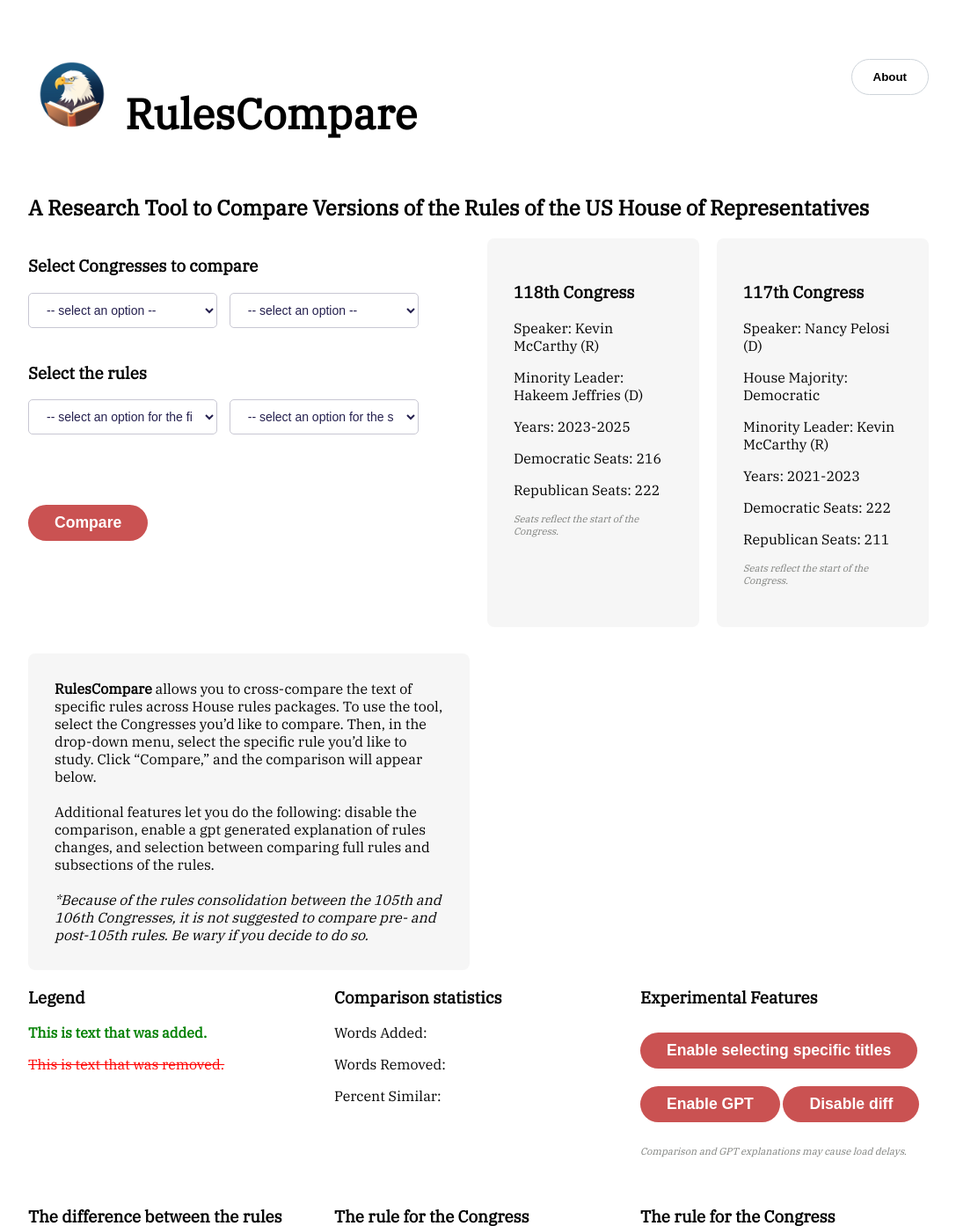
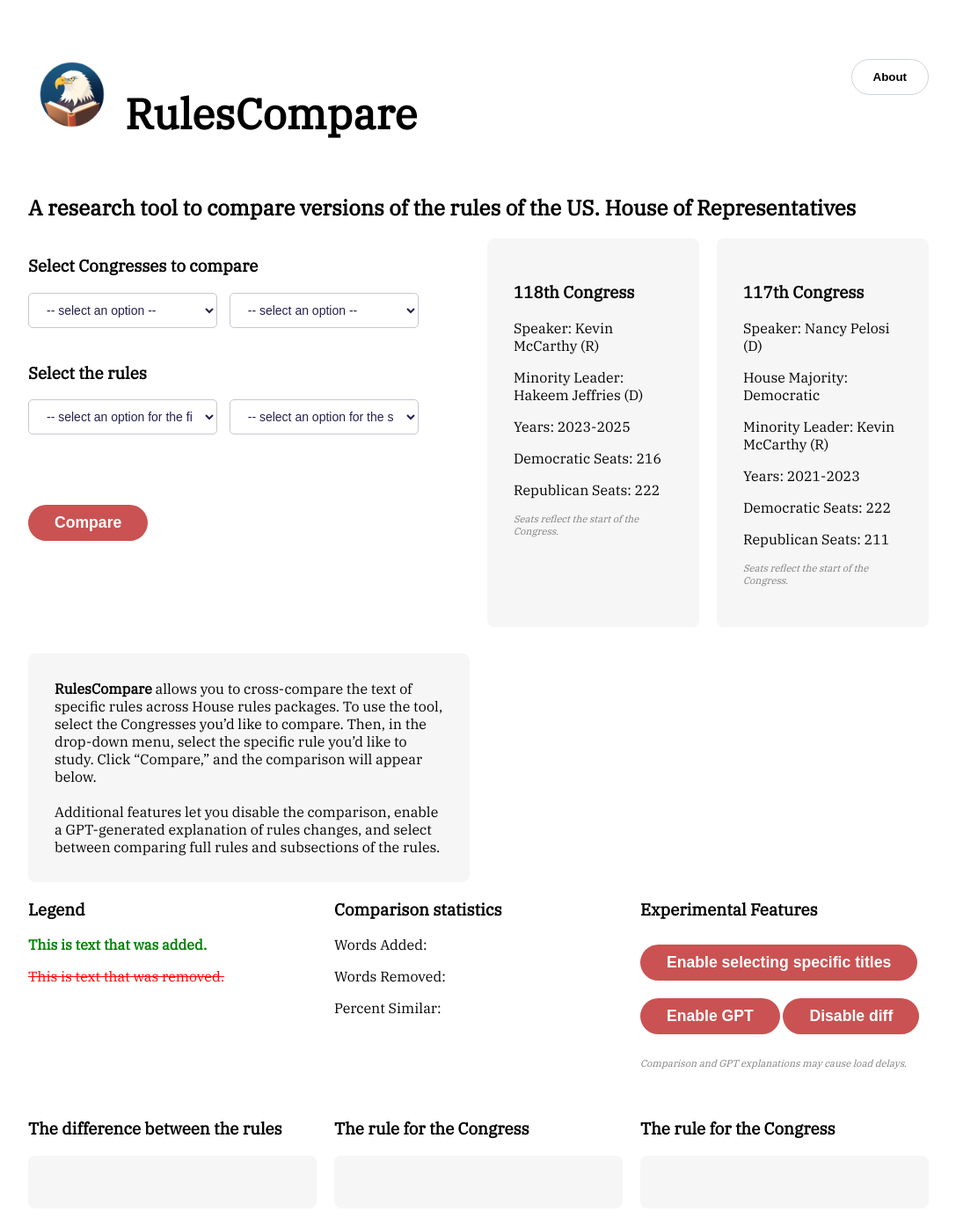
Before and after one commit to Leschonander/Rules-Diffing-Tool, a Flask app: page / in a window 1280 px wide. Shown: the top 1394 px of the page at 88% size, without its empty margins (96-1183 px from the left). After the commit the page ends 1294 px from the top, so only its background shows below. Run offline with Flask 2, Linux system fonts and the light colour scheme; parts of the project's set-up code (start-up, migrations or seed data) failed here and were passed over.

Commit message:
text changes

```diff
--- a/templates/index.html
+++ b/templates/index.html
@@ -18,7 +18,7 @@
             </button>
         </nav>
         <nav>
-          <h2>A Research Tool to Compare Versions of the Rules of the US House of Representatives</h2>
+          <h2>A research tool to compare versions of the rules of the US. House of Representatives</h2>
         </nav>
         <article class="grid-container">
             <div class = "text_box_padding">
@@ -109,15 +109,9 @@
                 </br>
                 </br>
 
-                Additional features let you do the following: disable the comparison, enable a gpt generated explanation of rules changes, and selection between comparing full rules and subsections of the rules.
+                Additional features let you disable the comparison, enable a GPT-generated explanation of rules changes, and select between comparing full rules and subsections of the rules.
 
-               </br>
-               </br>
 
-                <i>
-                    *Because of the rules consolidation between the 105th and 106th Congresses,
-                    it is not suggested to compare pre- and post-105th rules. Be wary if you decide to do so.
-                </i>
 
                 </div>
 
```
Also changed, not shown: templates/about.html (+4 -3 lines).
